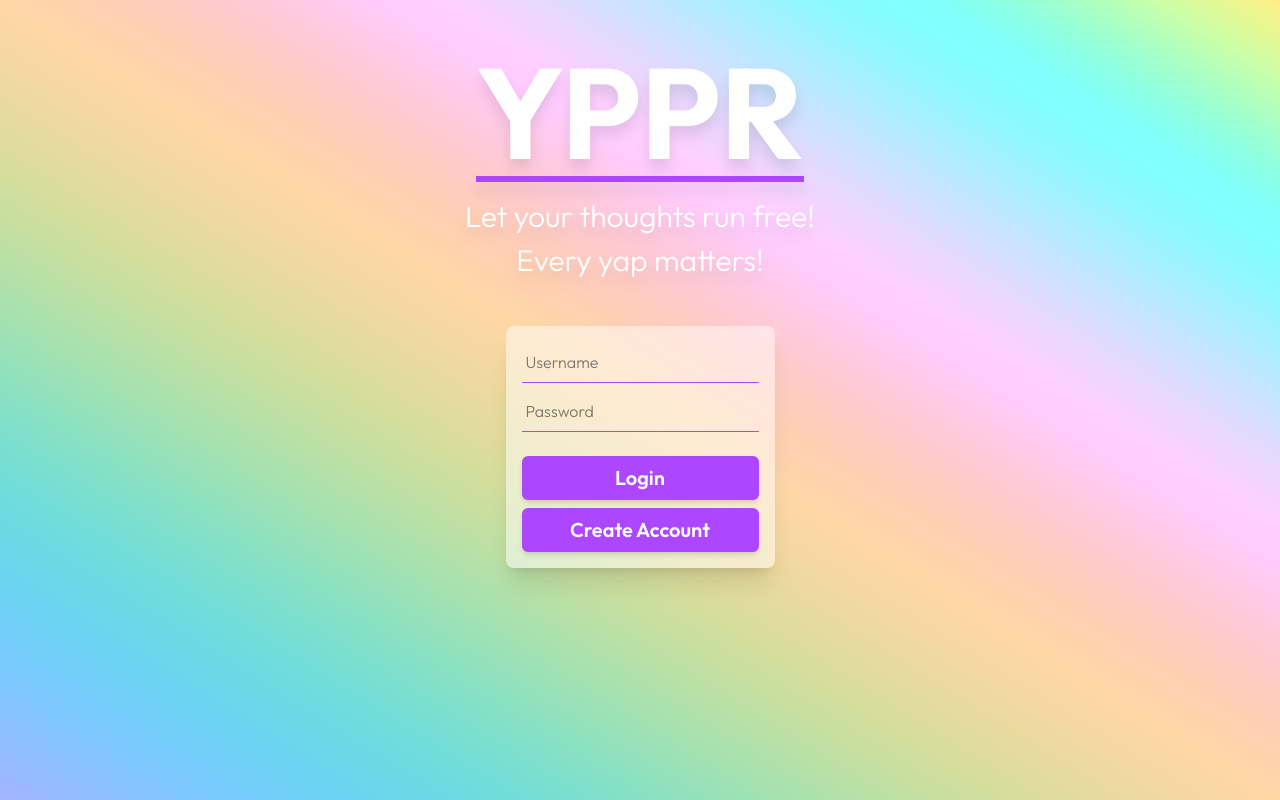
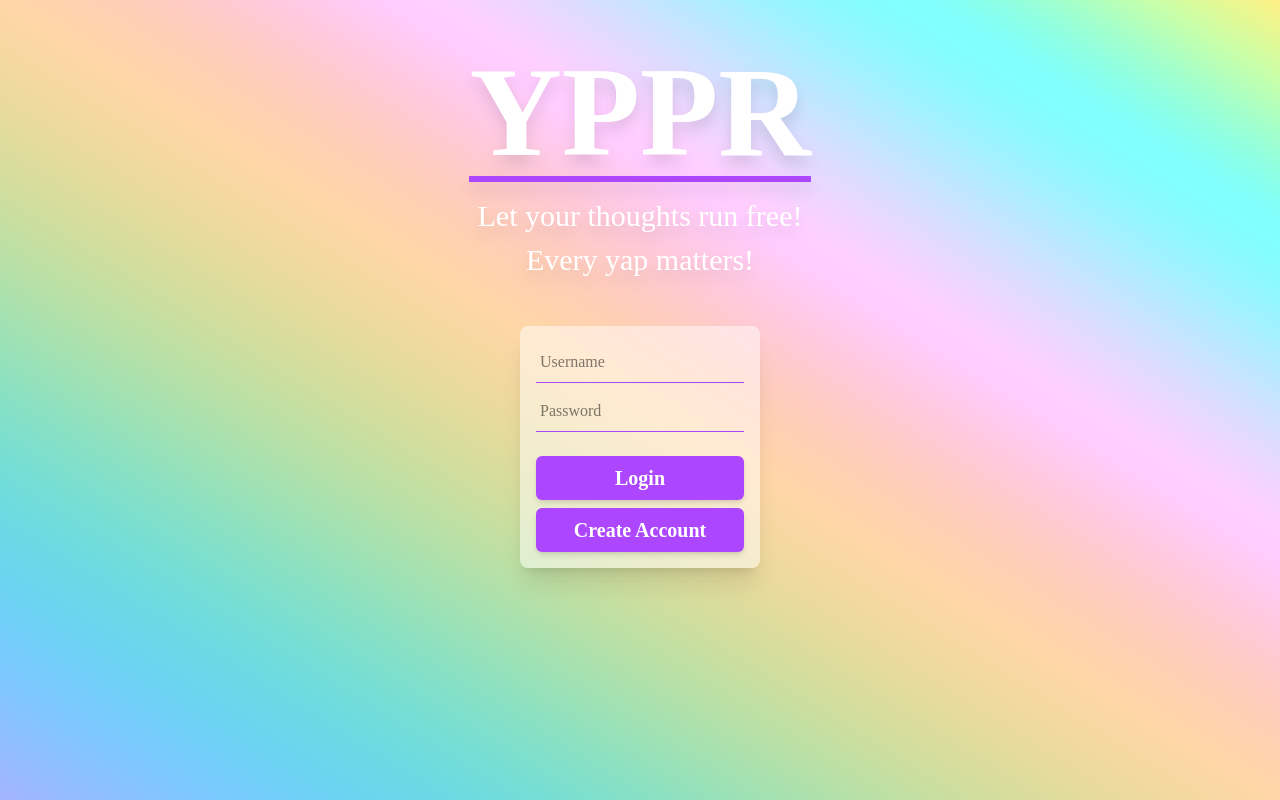
Before and after one commit to KaiWelu/yppr-frontend, a Next.js app: page / in a window 1280 px wide. Built offline with nearby package versions, Linux system fonts and the light colour scheme.

Commit message:
adds spacing for larger screens

```diff
--- a/src/app/layout.tsx
+++ b/src/app/layout.tsx
@@ -2,16 +2,16 @@ import type { Metadata } from "next";
 import "./globals.css";
 import Providers from "./provider";
 import { AuthProvider } from "@/context/authProvider";
-import { Outfit, Comic_Neue } from "next/font/google";
+/* import { Outfit, Comic_Neue } from "next/font/google"; */
 import NavBar from "@/components/ui/NavBar";
 import Feed from "@/components/feed/Feed";
 import { ToastContainer } from "react-toastify";
 
-const outfit = Outfit({
+/* const outfit = Outfit({
   subsets: ["latin"],
   variable: "--font-outfit",
 });
-
+ */
 export const metadata: Metadata = {
   title: "YPPR",
   description: "Yap yourself!",
@@ -23,13 +23,13 @@ export default function RootLayout({
   children: React.ReactNode;
 }>) {
   return (
-    <html lang="en" className={outfit.variable}>
-      <body className="font-outfit">
+    <html lang="en">
+      <body className="font-primary">
         <Providers>
           <AuthProvider>
             <ToastContainer />
             <div className="min-h-screen w-full flex justify-center bg-linear-to-bl/longer from-yellow-200 via-orange-200 to-indigo-300">
-              <div className="w-full md:w-10/12 lg:w-1/2">
+              <div className="w-full md:w-3/4 lg:w-1/2">
                 <NavBar />
                 <Feed />
 
--- a/src/components/feed/PostCard.tsx
+++ b/src/components/feed/PostCard.tsx
@@ -18,7 +18,7 @@ const PostCard = ({ post }: { post: PostResponse }) => {
         duration: 0.5,
         scale: { type: "spring", visualDuration: 0.5, bounce: 0.1 },
       }}
-      className="bg-white/90 rounded-md py-3 px-4 mx-2 shadow-sm"
+      className="bg-white/90 rounded-md py-3 px-4 mx-2 shadow-sm lg:mx-8"
     >
       <h2 className="text-3xl font-primary  underline decoration-purple-500 mb-1">
         {post.title}
```
